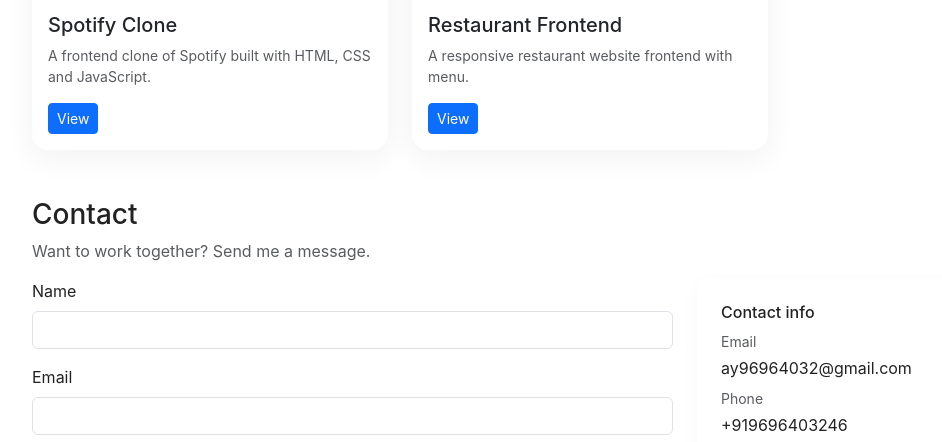
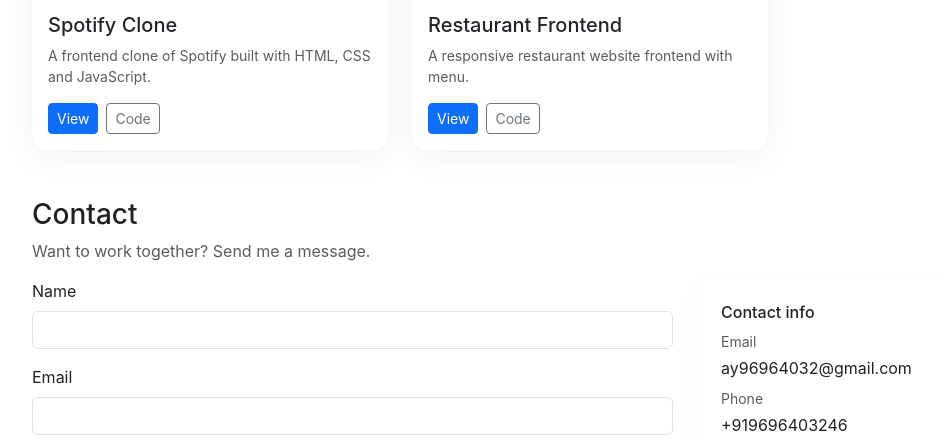
Before and after one commit to ashishyadav9696/portfolio, a plain HTML site: page index.html in a window 1280 px wide. Shown: the part 2050-2492 px from the top of the page, without its empty margins (50-992 px from the left). Drawn offline with nearby package versions, Linux system fonts and the light colour scheme.

Commit message:
Update index.html

```diff
--- a/index.html
+++ b/index.html
@@ -234,6 +234,7 @@
               <p class="card-text text-muted small">A frontend clone of Spotify built with HTML, CSS and JavaScript.</p>
               <div class="mt-auto d-flex gap-2 align-items-center">
                 <button class="btn btn-sm btn-primary" data-bs-toggle="modal" data-bs-target="#projModal" data-title="Spotify Clone" data-desc="A frontend clone of Spotify built with HTML, CSS and JavaScript." data-link="#">View</button>
+                <a class="btn btn-sm btn-outline-secondary" href="#" target="_blank">Code</a>
               </div>
             </div>
           </div>
@@ -247,6 +248,7 @@
               <p class="card-text text-muted small">A responsive restaurant website frontend with menu.</p>
               <div class="mt-auto d-flex gap-2 align-items-center">
                 <button class="btn btn-sm btn-primary" data-bs-toggle="modal" data-bs-target="#projModal" data-title="Restaurant Frontend" data-desc="A responsive restaurant website frontend with menu and booking page." data-link="#">View<a href="https://ashishyadav9696.github.io/restutrant/"></a></button>
+                <a class="btn btn-sm btn-outline-secondary" href="#" target="_blank">Code</a>
               </div>
             </div>
           </div>
```
